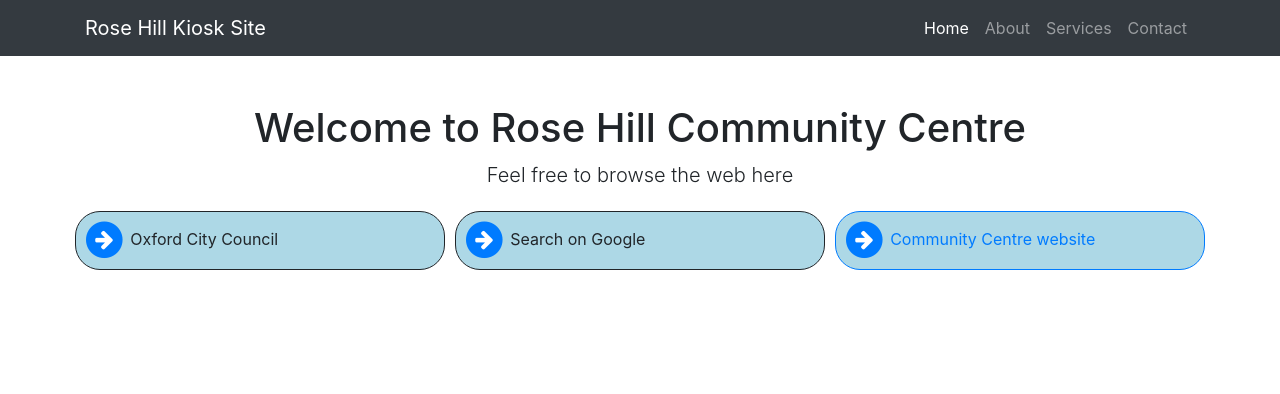
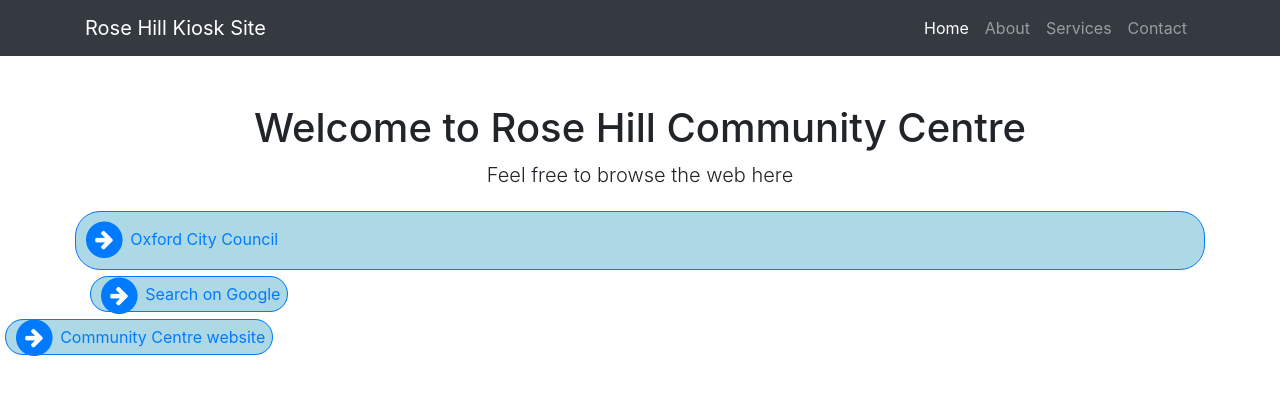
Before and after one commit to OxfordCityCouncil/rosehill, a website: page index.html in a window 1280 px wide. Drawn offline with Linux system fonts and the light colour scheme.

Commit message:
Update index.html

```diff
--- a/index.html
+++ b/index.html
@@ -72,20 +72,20 @@
     </div>
     <div class="container">
       <div class="row">
-        <div class="col-sm">
-            <a class="fa-stack fa-lg" href="https://www.oxford.gov.uk">
+        <a class="col-sm" href="https://www.oxford.gov.uk">
+            <span class="fa-stack fa-lg">
               <i class="fa fa-circle fa-stack-2x"></i>
               <i class="fa fa-arrow-right fa-stack-1x fa-inverse"></i>
-          </span></a>
+          </span>
           Oxford City Council
-        </div>
-        <div class="col-sm">
-            <a class="fa-stack fa-lg" href="https://www.google.co.uk">
+      </div></a>
+        <a class="col-sm" href="https://www.google.co.uk">
+            <span class="fa-stack fa-lg" >
               <i class="fa fa-circle fa-stack-2x"></i>
               <i class="fa fa-arrow-right fa-stack-1x fa-inverse"></i>
-              </span></a>
+              </span>
           Search on Google
-        </div>
+          </div></a>
         <a class="col-sm" href="https://www.oxford.gov.uk/rhcc">
             <span class="fa-stack fa-lg">
               <i class="fa fa-circle fa-stack-2x"></i>
```
